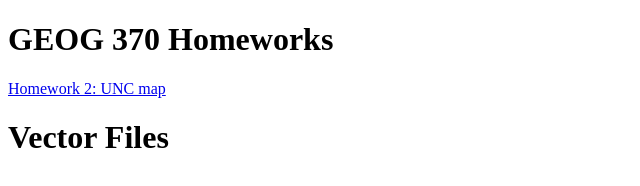
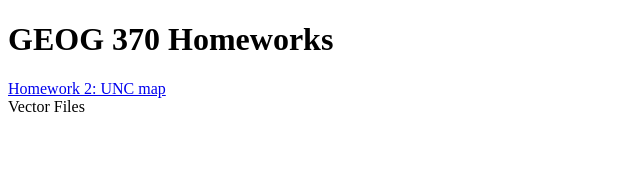
Before and after one commit to emilywong23/GEOG370-Wong, a plain HTML site: page HW2/index.html in a window 1280 px wide. Shown: the whole page, without its empty margins (0-640 px from the left). Drawn offline with Linux system fonts and the light colour scheme.

Commit message:
Update index.html

```diff
--- a/HW2/index.html
+++ b/HW2/index.html
@@ -9,9 +9,10 @@
 <body>
     <h1>GEOG 370 Homeworks</h1>
 
-    <a href="./Images/UNC campus.png">Homework 2: UNC map</a> </br>
+     <a href="./Images/UNC campus.png">Homework 2: UNC map</a> </br>
+     <a>Vector Files</a>
 
-    <h1>Vector Files</h1>
+
 <a href="./Data/CHFDjson.geojson"
 </body>
 
```
